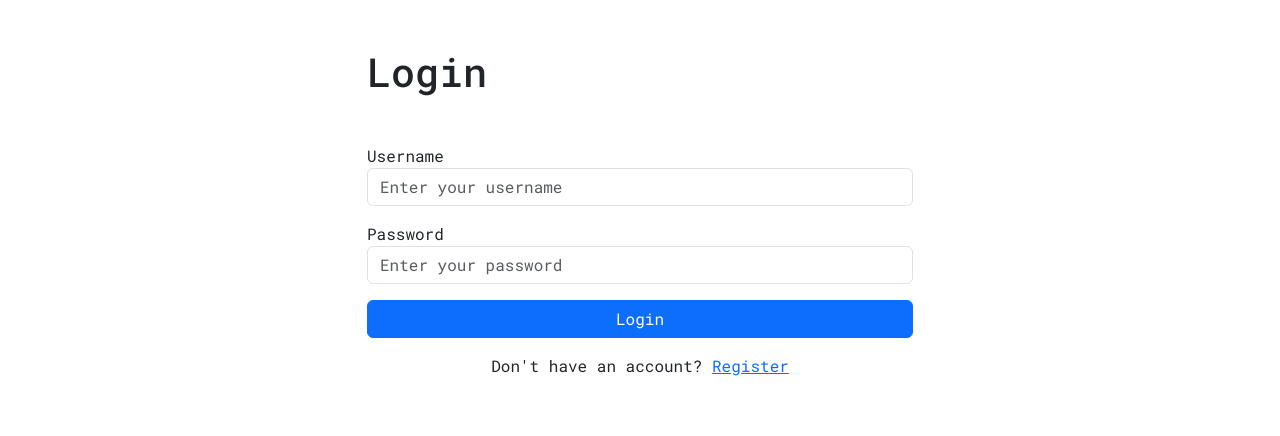
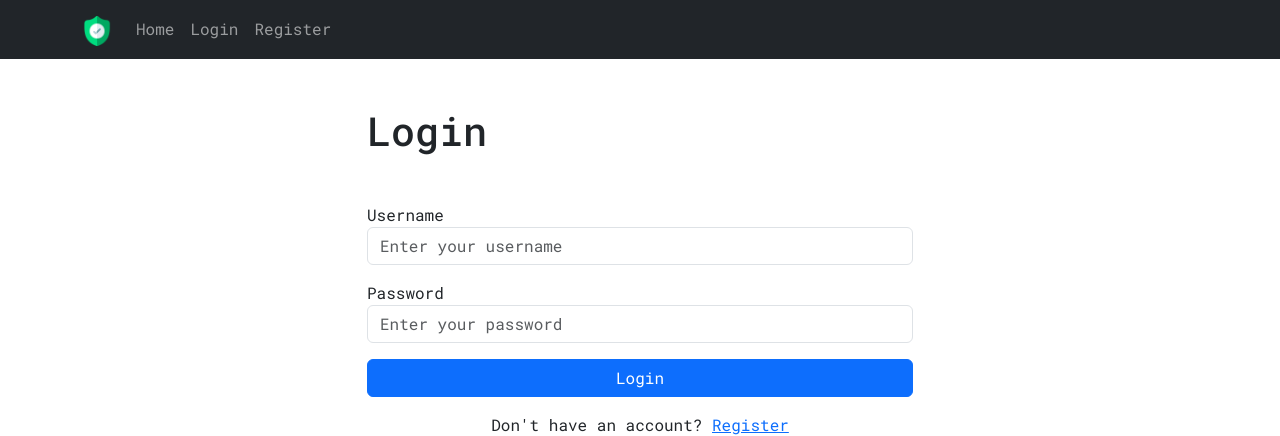
Before and after one commit to whdev36/django-auth-system, a Django app: page /login/ in a window 1280 px wide. Shown: the top 436 px of the page. Run offline with Django 5.2, Linux system fonts and the light colour scheme.

Commit message:
home page and navbar

```diff
--- a/authenticate/views.py
+++ b/authenticate/views.py
@@ -7,7 +7,7 @@ from . import models, forms
 
 # Home
 def home(request):
-    return HttpResponse('home')
+    return render(request, 'home.html', {})
 
 # Register
 def register_user(request):
--- a/templates/base.html
+++ b/templates/base.html
@@ -23,6 +23,14 @@
 <body>
     {% include 'navbar.html' %}
     <div class="container my-5">
+        <!-- Messages -->
+        {% for message in messages %}
+            <div class="alert alert-{% if message.tags == 'error' %}danger{% else %}{{ message.tags }}{% endif %} alert-dismissible fade show" role="alert">
+                <strong>{{ message.tags|upper }}:</strong> {{ message }}
+                <button type="button" class="btn-close" data-bs-dismiss="alert" aria-label="Close"></button>
+            </div>
+        {% endfor %}
+        <!-- /Messages -->
         {% block content %}
         {% endblock %}
     </div>
--- a/templates/navbar.html
+++ b/templates/navbar.html
@@ -0,0 +1,23 @@
+<nav class="navbar navbar-expand-lg bg-dark navbar-dark">
+    <div class="container">
+        {% load static %}
+        <a class="navbar-brand" href="{% url 'home' %}">
+            <img src="{% static 'logo.png' %}" alt="website logo image" width="30" height="30">
+        </a>
+        <button class="navbar-toggler" type="button" data-bs-toggle="collapse" data-bs-target="#menu-toggle"
+            aria-controls="menu-toggle" aria-expanded="false" aria-label="Toggle navigation">
+            <span class="navbar-toggler-icon"></span>
+        </button>
+        <div class="collapse navbar-collapse" id="menu-toggle">
+            <div class="navbar-nav">
+                <a class="nav-link" href="{% url 'home' %}">Home</a>
+                {% if not user.is_authenticated %}
+                    <a class="nav-link" href="{% url 'login' %}">Login</a>
+                    <a class="nav-link" href="{% url 'register' %}">Register</a>
+                {% else %}
+                    <a class="nav-link" href="{% url 'logout' %}">Logout</a>
+                {% endif %}
+            </div>
+        </div>
+    </div>
+</nav>
```
Also changed, not shown: templates/home.html (+7 -0 lines), README.md (added), db.sqlite3, static/favicon.ico (added), static/logo.png (added).
